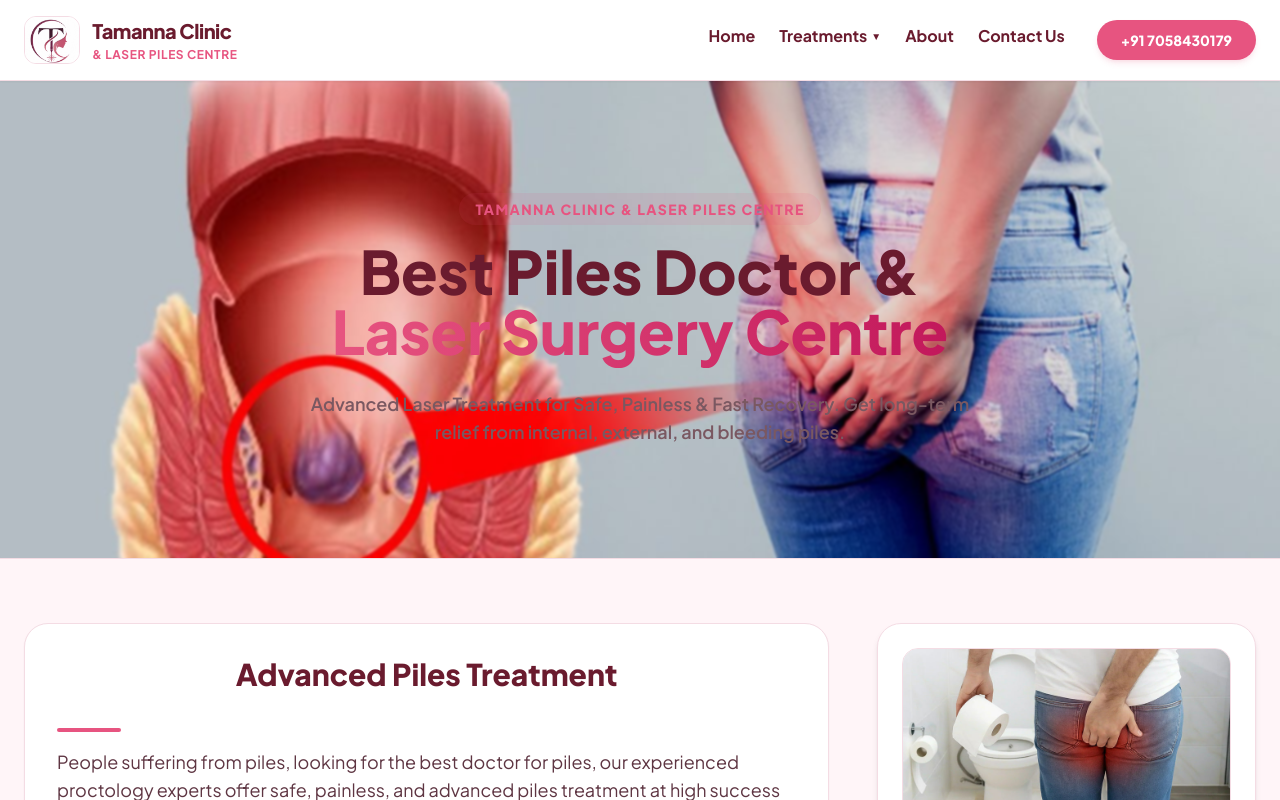
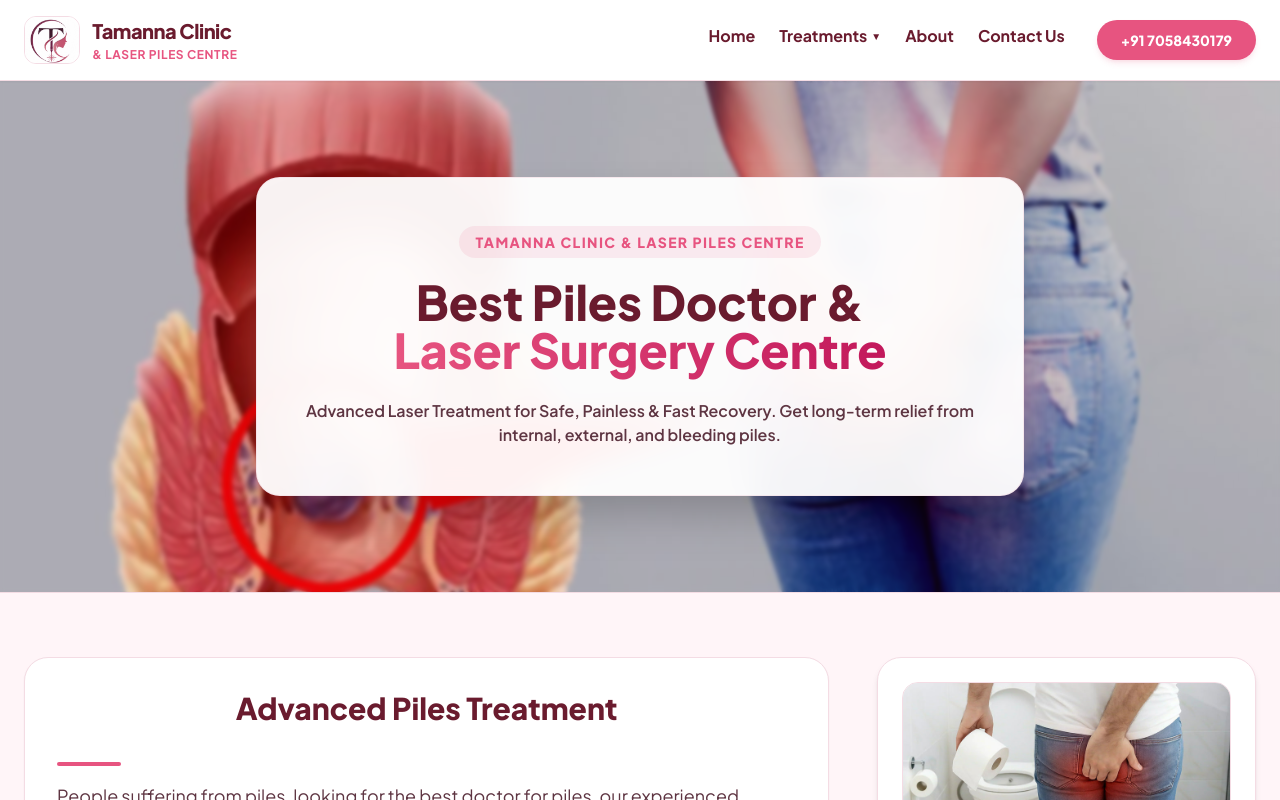
Before and after one commit to SUNIL-RAJPUT-495/clinick-, a React (Vite) app: page /piles in a window 1280 px wide. Shown: the top 800 px of the page. Built offline with nearby package versions, Linux system fonts and the light colour scheme; the HTML template or start-up script is replaced by a standard one.

Commit message:
style: wrap piles page hero banner content in a highly-legible white card overlay

```diff
--- a/src/pages/Piles.jsx
+++ b/src/pages/Piles.jsx
@@ -32,21 +32,21 @@
 
       {/* HERO BANNER WITH BACKGROUND IMAGE */}
       <section
-        className="relative py-20 md:py-28 text-center border-b border-[#F4DCE4] px-6 bg-cover bg-center overflow-hidden"
+        className="relative py-16 md:py-24 text-center border-b border-[#F4DCE4] px-6 bg-cover bg-center overflow-hidden flex items-center justify-center"
         style={{ backgroundImage: `url(${pilesBg})` }}
       >
         {/* Soft readable overlay mask */}
-        <div className="absolute inset-0 bg-white/93 backdrop-blur-[1px] z-0"></div>
+        <div className="absolute inset-0 bg-[#6A1B2E]/10 backdrop-blur-[2px] z-0"></div>
 
-        <div className="max-w-4xl mx-auto flex flex-col gap-4 relative z-10">
-          <span className="text-[#E75480] text-xs md:text-sm font-extrabold tracking-widest uppercase bg-[#E75480]/10 px-4 py-1.5 rounded-full w-max mx-auto">
+        <div className="max-w-3xl w-full bg-white/95 backdrop-blur-md p-8 md:p-12 rounded-3xl border border-[#F4DCE4]/60 shadow-2xl flex flex-col gap-5 relative z-10 animate-fadeIn">
+          <span className="inline-block text-[#E75480] text-xs md:text-sm font-extrabold tracking-widest uppercase bg-[#E75480]/10 px-4 py-1.5 rounded-full w-max mx-auto">
             Tamanna Clinic & Laser Piles Centre
           </span>
-          <h1 className="text-3xl md:text-5xl lg:text-6xl font-black text-[#6A1B2E] leading-tight">
+          <h1 className="text-3xl md:text-5xl font-black text-[#6A1B2E] leading-tight">
             Best Piles Doctor & <br/>
             <span className="text-[#E75480] bg-gradient-to-r from-[#E75480] to-[#C2185B] bg-clip-text text-transparent">Laser Surgery Centre</span>
           </h1>
-          <p className="text-[#7A5861] text-base md:text-lg max-w-2xl mx-auto leading-relaxed mt-2 font-semibold">
+          <p className="text-[#5E3542] text-sm md:text-base leading-relaxed max-w-2xl mx-auto font-semibold">
             Advanced Laser Treatment for Safe, Painless & Fast Recovery. Get long-term relief from internal, external, and bleeding piles.
           </p>
         </div>
```
